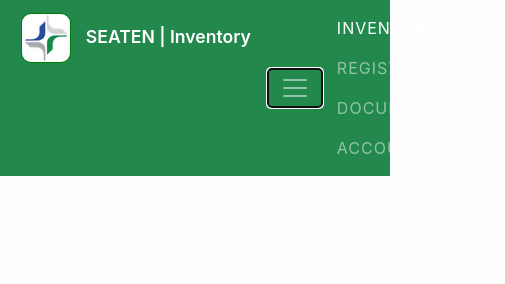
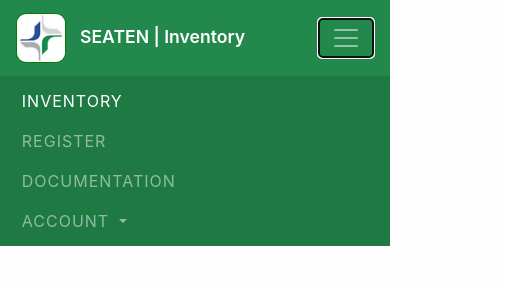
Before and after one commit to jairjunior/SEATEN-Inventory, a website: page public/views/inventory.html in a window 390 px wide. Both pictures are taken after a click on the button "Toggle navigation". Shown: the whole page, 505 px wide, since content can reach past the window. Drawn offline with Linux system fonts and the light colour scheme.

Commit message:
Top NavBar fixed and working fine, pretty and full responsive.

```diff
--- a/public/css/inventory.css
+++ b/public/css/inventory.css
@@ -7,9 +7,8 @@ body {
      background-color:#FEFEFE;
 }
 
-.navbar-container {
-     width: 75%;
-     margin: 0 auto;
+.navbar-mobile-container {
+     margin-left: 10vw;
 }
 
 .navbar-brand {
@@ -20,10 +19,7 @@ body {
 .navbar-brand img {
      border-radius: 10px;
      border: 1px solid green;
-}
-
-.navbar-brand span {
-     padding-left: 10px;
+     margin-right: 10px;
 }
 
 .nav-item {
@@ -35,18 +31,43 @@ body {
      letter-spacing: 1px;
 }
 
+.navbar-collapse {
+     margin-right: 10vw;
+     display: flex;
+     justify-content: flex-end;
+}
 
 
 
+@media screen and (max-width: 1200px){
+     .navbar-mobile-container {
+          margin-left: 1vw;
+     }
+     .navbar-collapse {
+          margin-right: 1vw;
+     }
+}
 
-@media screen and (max-width: 894px){
-     .navbar-container {
-          width: 97%;
-          margin: 0 auto;
+
+
+@media screen and (max-width: 991px){
+     .navbar {
+          padding: .5rem 0 0;
+     }
+
+     .navbar-mobile-container {
+          width: 92vw;
+          margin: 0 auto .5rem;
      }
 
      .navbar-brand {
           font-size: 1.1em;
-          font-weight: 600;
+     }
+
+     .navbar-collapse {
+          display: block;
+          margin: 0;
+          padding: 5px 2vw;
+          background-color: #1f7943;
      }
 }
--- a/public/views/inventory.html
+++ b/public/views/inventory.html
@@ -24,20 +24,20 @@
 <body>
      <header>
           <nav class="navbar navbar-expand-lg navbar-dark" style="background-color: #23884C">
-               <div class="navbar-container d-flex justify-content-between">
-
+               <div class="navbar-mobile-container d-flex justify-content-between align-items-center">
                     <div>
                          <a class="navbar-brand" href="#">
                               <img src="../img/logo-justica-federal-50x50.png" width="50" height="50" class="d-inline-block align-center" alt="" loading="lazy">
-                              <span>SEATEN | Inventory</span>
+                              SEATEN | Inventory
                          </a>
                     </div>
-
-                    <div class="d-flex align-items-center">
+                    <div>
                          <div>
                               <button class="navbar-toggler" type="button" data-toggle="collapse" data-target="#navbarNav" aria-controls="navbarNav" aria-expanded="false" aria-label="Toggle navigation">
                                    <span class="navbar-toggler-icon"></span>
                               </button>
+                         </div>
+                    </div>
                </div>
 
                <div class="collapse navbar-collapse" id="navbarNav">
@@ -63,9 +63,6 @@
                          </li>
                     </ul>
                </div>
-                    </div>
-
-               </div>
           </nav>
      </header>
 
```
Lines whose indentation alone changed are shown as unchanged.
